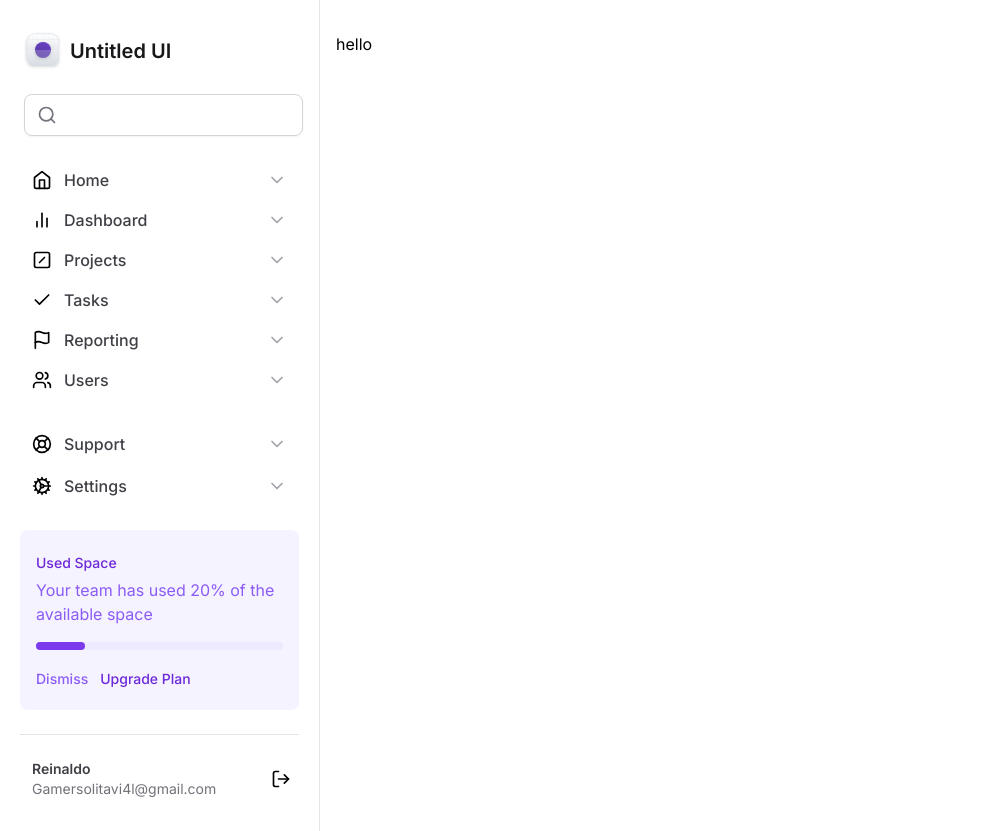
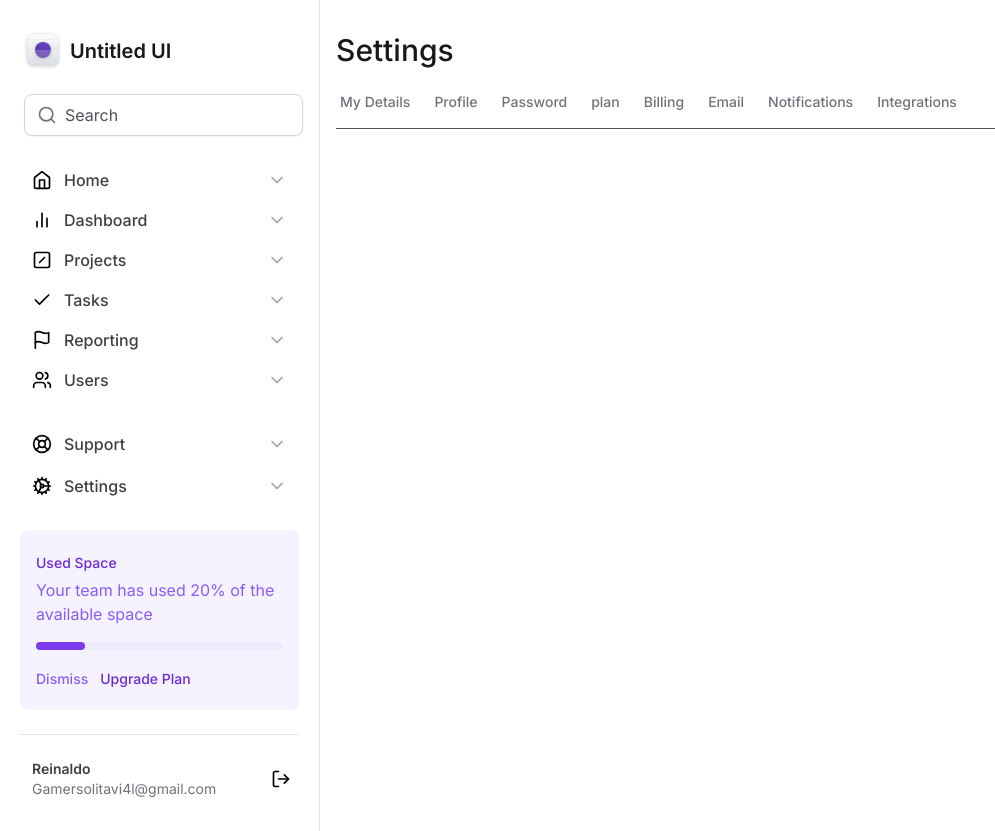
Before and after one commit to ReinaldoARamos/Tailwind, a Next.js app: page / in a window 1280 px wide. Shown: the whole page, without its empty margins (0-995 px from the left). Built offline with nearby package versions, Linux system fonts and the light colour scheme; grey boxes are pictures that could not be loaded.

Commit message:
usando radix-tabs

```diff
--- a/package.json
+++ b/package.json
@@ -9,6 +9,7 @@
     "lint": "next lint"
   },
   "dependencies": {
+    "@radix-ui/react-tabs": "^1.0.4",
     "@types/node": "20.5.7",
     "@types/react": "18.2.21",
     "@types/react-dom": "18.2.7",
--- /dev/null
+++ b/src/app/components/SettingsTabs/index.tsx
@@ -0,0 +1,19 @@
+'use client'
+import * as Tabs from '@radix-ui/react-tabs'
+import { TabItem } from './tabItem'
+export function SettingsTabs() {
+  return (
+    <Tabs.Root>
+      <Tabs.List className="mt-6 flex w-full items-center gap-4  border-b border-zinc-600">
+        <TabItem title="My Details" key={''} value="my-details" />
+        <TabItem title="Profile" key={''} value="profile" />
+        <TabItem title="Password" key={''} value="password" />
+        <TabItem title="plan" key={''} value="Plan" />
+        <TabItem title="Billing" key={''} value="billing" />
+        <TabItem title="Email" key={''} value="Email" />
+        <TabItem title="Notifications" key={''} value="Notifications" />
+        <TabItem title="Integrations" key={''} value="Integrations" />
+      </Tabs.List>
+    </Tabs.Root>
+  )
+}
--- /dev/null
+++ b/src/app/components/SettingsTabs/tabItem.tsx
@@ -0,0 +1,18 @@
+'use client'
+import * as Tabs from '@radix-ui/react-tabs'
+
+export interface TabItemProps {
+  value: string
+  title: string
+  isSelected?: boolean
+}
+export function TabItem({ title, value }: TabItemProps) {
+  return (
+    <Tabs.Trigger
+      value={value}
+      className="px-1 pb-4 text-sm font-medium text-zinc-500 hover:text-violet-700"
+    >
+      <span>{title}</span>
+    </Tabs.Trigger>
+  )
+}
--- a/src/app/components/sidebar/index.tsx
+++ b/src/app/components/sidebar/index.tsx
@@ -14,7 +14,7 @@
 import { NavItem } from './NavItem'
 import { UsedSpaceWidget } from './UsedSpaceWidget'
 import { Profile } from './Profile'
-import { InputControls, InputPrefix, InputRoot } from '../input'
+import { InputControls, InputPrefix, InputRoot } from './input'
 
 export default function Sidebar() {
   return (
@@ -24,7 +24,7 @@
         <InputPrefix>
           <Search className="h-5 w-5 text-zinc-500" />
         </InputPrefix>
-        <InputControls />
+        <InputControls placeholder="Search" />
       </InputRoot>
       <nav className="space-y-05">
         <NavItem title="Home" icon={Home} />
--- a/src/app/layout.tsx
+++ b/src/app/layout.tsx
@@ -16,7 +16,7 @@
   children: React.ReactNode
 }) {
   return (
-    <html lang="en">
+    <html lang="en" className="antialiased">
       <body className={inter.className}>
         <div className="min-h-screen grid grid-cols-app ">
           <Sidebar />
--- a/src/app/page.tsx
+++ b/src/app/page.tsx
@@ -1,3 +1,10 @@
+import { SettingsTabs } from './components/SettingsTabs'
+
 export default function Home() {
-  return <div>hello</div>
+  return (
+    <>
+      <h1 className="text-3xl font-medium text-zinc-900">Settings</h1>
+      <SettingsTabs />
+    </>
+  )
 }
```
Also changed, not shown: src/app/components/sidebar/input.tsx (renamed from src/app/components/input.tsx), 1 other file (tests, documents, lock files or other folders).
